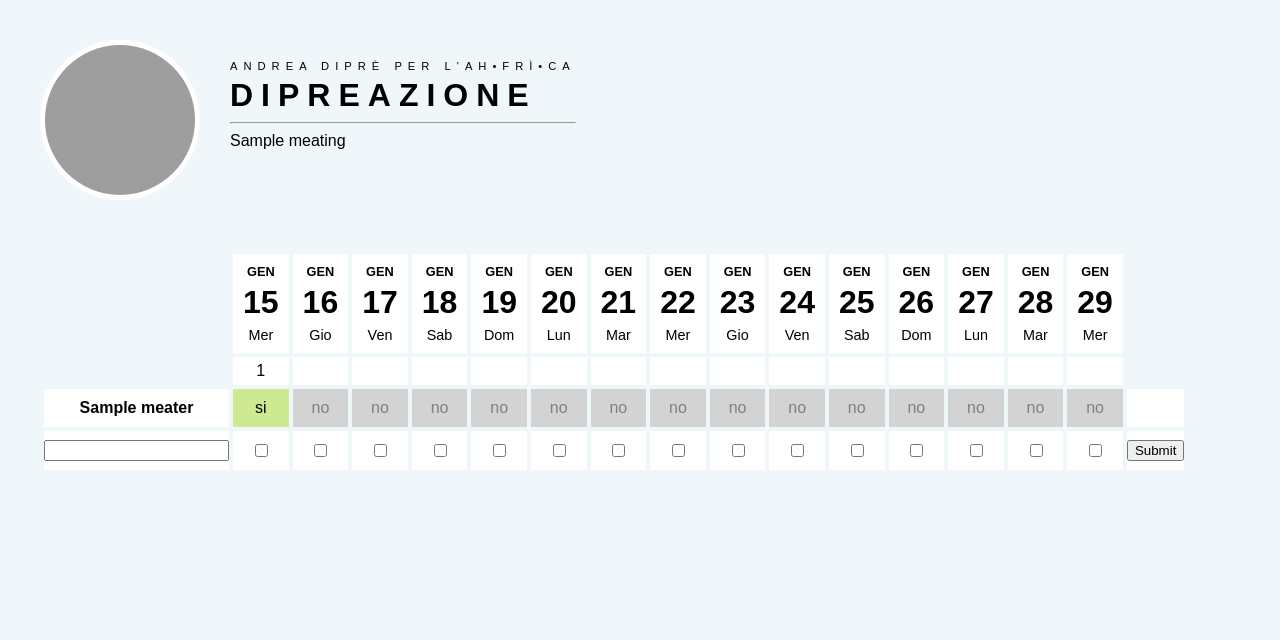
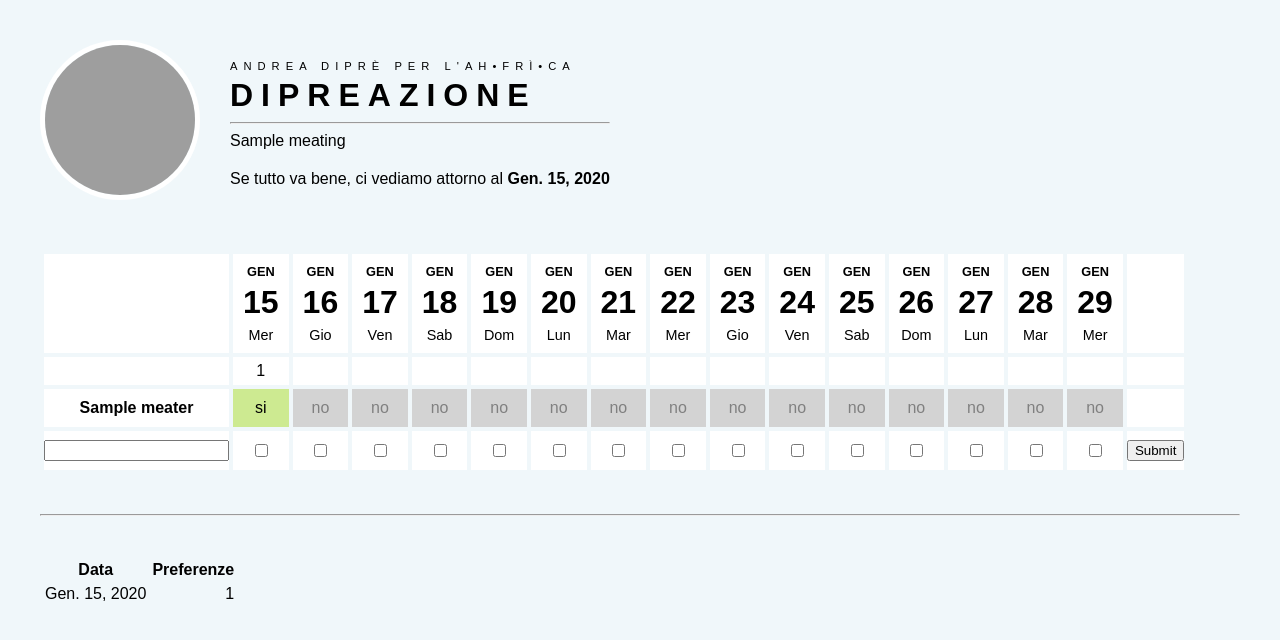
Before and after one commit to Amsterdam-bene/Meatings, a Django app: page /dipreazione/1/ in a window 1280 px wide. Shown: the top 640 px of the page. Run offline with Django 3.2, Linux system fonts and the light colour scheme; tables that the repository leaves empty hold one stand-in row (values such as "Sample post"); grey boxes are pictures that could not be loaded.

Commit message:
adding date recaps

```diff
--- a/dipreazione/static/dipreazione/style.css
+++ b/dipreazione/static/dipreazione/style.css
@@ -13,15 +13,16 @@ tr {
 }
 
 table {
-    border-spacing: 4px;
+   border-spacing: 4px;
 }
 
-td, th {
-  text-align: center;
+
+#tabellone td, #tabellone th {
+    text-align: center;
     padding: 0px;
 }
 
-th {
+#tabellone th {
   background: white;
   border: 0px;
   position: sticky;
@@ -37,11 +38,12 @@ th {
     background: lightgray;
     padding: 10px;
 }
-th:first-child {
+
+#tabellone th:first-child {
   left: 0;
 }
 
-th:last-child {
+#tabellone th:last-child {
   right: 0;
 }
 
@@ -129,7 +131,7 @@ th:last-child {
     background: #f0f7fa;
 }
 
-.date-td {
+#tabellone .date-td {
     background: white;
     padding: 10px;
 }
@@ -139,7 +141,25 @@ th:last-child {
     padding: 10px;
 }
 
-.totals td {
+#tabellone .totals td {
     padding: 5px;
     background: white;
 }
+
+.sep {
+    display: block;
+    margin-top: 40px;
+    margin-bottom: 40px;
+}
+
+#histogram td:nth-child(2) {
+    text-align: right;
+}
+
+#recap {
+    padding-top: 20px;
+}
+
+.recapdate {
+    font-weight: bold;
+}
--- a/dipreazione/templates/dipreazione/meating.html
+++ b/dipreazione/templates/dipreazione/meating.html
@@ -13,6 +13,14 @@
 <div id="tag2">DIPREAZIONE</div>
 <hr>
 <div id="name">{{ meating.name }}</div>
+
+{% if histogram %}
+<div id="recap">
+Se tutto va bene, ci vediamo attorno al <span class="recapdate">{{ histogram.0.0 }}</span>
+</div>
+
+{% endif %}
+
 </div>
 
 
@@ -20,7 +28,7 @@
 
 
 <div id='cont'>
-<table>
+<table id='tabellone'>
 
 
 <tr>
@@ -92,3 +100,14 @@
 </form>
 
 </table>
+
+</div>
+
+<hr class='sep'>
+
+<table id="histogram">
+<tr><th>Data</th><th>Preferenze</th></tr>
+{% for date, count in histogram %}
+<tr><td>{{ date }}</td><td>{{ count }}</td></th>
+{% endfor %}
+</table>
--- a/dipreazione/views.py
+++ b/dipreazione/views.py
@@ -64,6 +64,7 @@ def meating(request, meating_id):
         'potential_dates': potential_dates,
         'totals': totals,
         'rows': rows,
+        'histogram': date_count.most_common(),
     }
 
     return render(request, 'dipreazione/meating.html', c)
```
